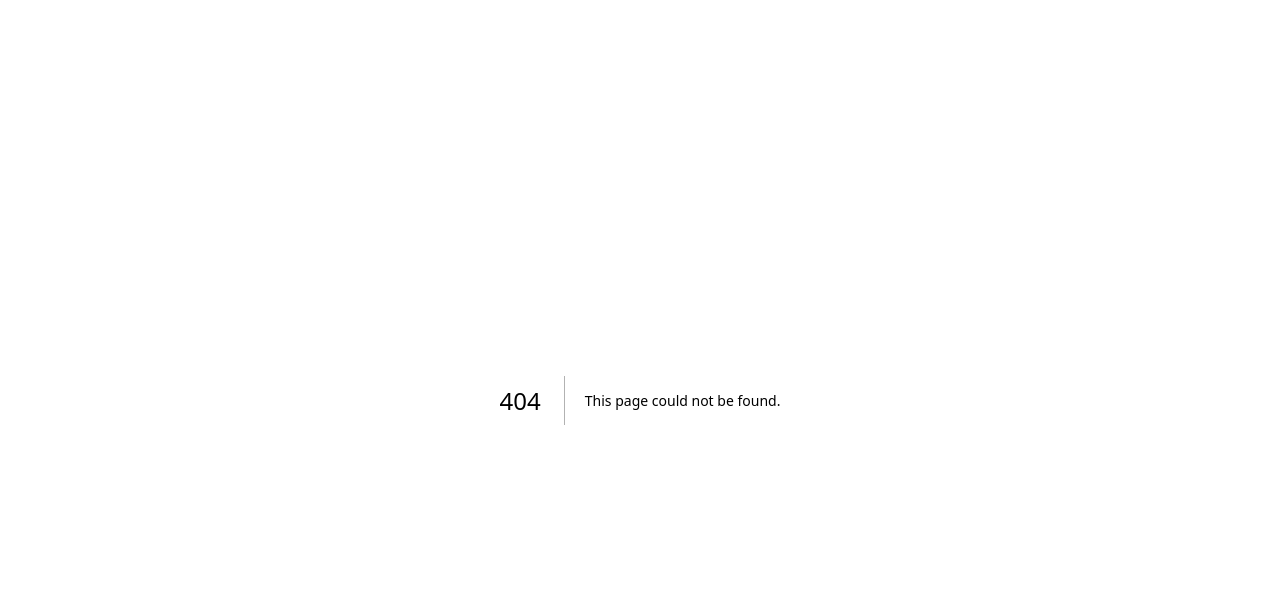
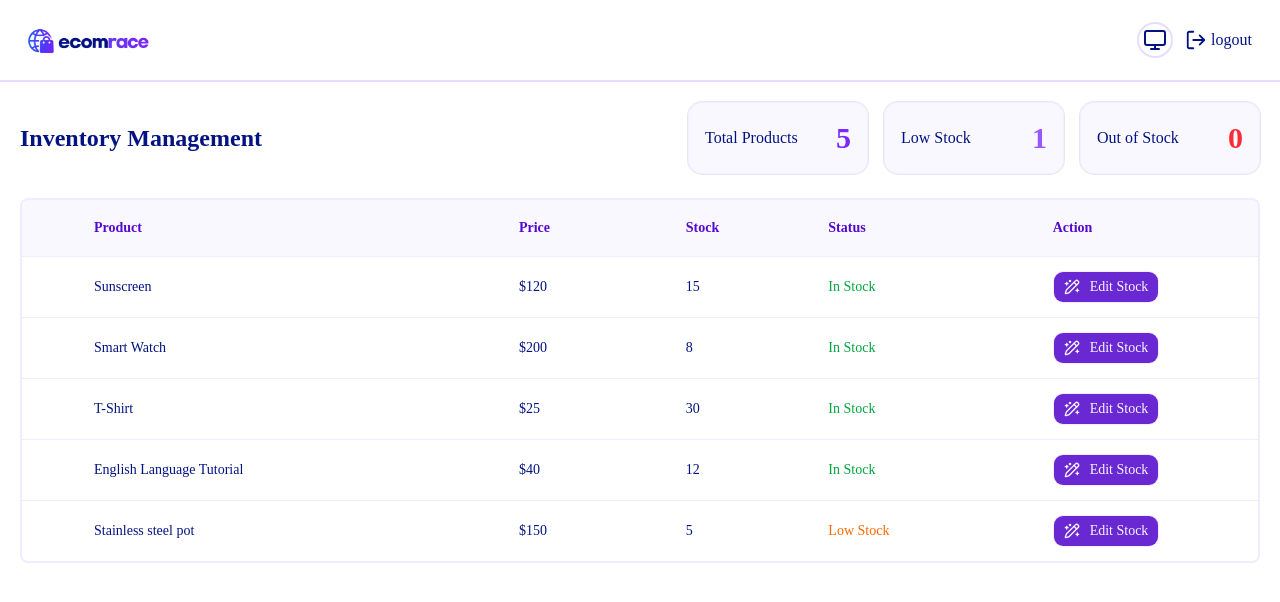
Before and after one commit to Hanieh-yousefzadeh/Dashboard-panel, a Next.js app: page /panel/inventory in a window 1280 px wide. Before the commit this address had no page. Shown: the top 602 px of the page. Built offline with nearby package versions, Linux system fonts and the light colour scheme.

Commit message:
feat : create inventory pagre

```diff
--- /dev/null
+++ b/src/app/panel/inventory/page.tsx
@@ -0,0 +1,156 @@
+"use client"
+
+import { useState } from "react"
+import { useDispatch, useSelector } from "react-redux"
+import type { stateType, dispatchType } from "@/lib/store"
+import { editProduct } from "@/redux/productSlice"
+import { Package, PencilSparkles } from "lucide-react"
+import type { Product } from "@/data/mock-products"
+
+import {
+    Card,
+    CardContent,
+    CardHeader,
+    CardTitle,
+} from "@/components/ui/card"
+import {
+    Table,
+    TableBody,
+    TableCell,
+    TableHead,
+    TableHeader,
+    TableRow,
+} from "@/components/ui/table"
+
+import { Input } from "@/components/ui/input"
+import { Button } from "@/components/ui/button"
+
+export default function InventoryPage() {
+    const dispatch = useDispatch<dispatchType>()
+
+    const products = useSelector(
+        (state: stateType) => state.products.products
+    )
+
+    const [editingId, setEditingId] = useState<number | null>(null)
+    const [stockValue, setStockValue] = useState("")
+
+    function handleSave(productId: number) {
+        const product = products.find((item) => item.id === productId)
+
+        if (!product || stockValue.trim() === "") return
+
+        const newStock = Number(stockValue)
+        if (!Number.isInteger(newStock) || newStock < 0) return
+
+        dispatch(editProduct({
+            ...product,
+            stock: newStock,
+        })
+        )
+        setEditingId(null)
+        setStockValue("")
+    }
+    function handleCancel() {
+        setEditingId(null)
+        setStockValue("")
+    }
+    function handleEdit(product: Product) {
+        setEditingId(product.id)
+        setStockValue(String(product.stock))
+    }
+    const lowStock = products.filter((product) => product.stock > 0 && product.stock <= 5).length
+    const outOfStock = products.filter((product) => product.stock === 0).length
+
+    return (
+        <div className="p-5">
+
+            <div className="flex items-center gap-10 pb-6">
+                <h1 className="text-2xl font-bold w-65"> Inventory Management </h1>
+                <div className="flex justify-end gap-4 w-235">
+                    <Card className="flex flex-row justify-between items-center w-45 h-18 border border-[#7a3ffa0b] bg-[#f1ebfe6a]">
+                        <CardHeader>
+                            <CardTitle className=" w-30 text-[#031381]">Total Products </CardTitle>
+                        </CardHeader>
+                        <CardContent>
+                            <p className="text-3xl font-bold text-[#7B29FB]">{products.length}</p>
+                        </CardContent>
+                    </Card>
+
+                    <Card className="flex flex-row justify-between items-center w-45 h-18 border  border-[#7a3ffa0b] bg-[#f1ebfe6a]">
+                        <CardHeader>
+                            <CardTitle className="text-[#031381] w-30">Low Stock</CardTitle>
+                        </CardHeader>
+                        <CardContent>
+                            <p className="text-3xl font-bold text-[#7929fbc3]">{lowStock}</p>
+                        </CardContent>
+                    </Card>
+
+                    <Card className="flex flex-row justify-between items-center w-45 h-18 border  border-[#7a3ffa0b] bg-[#f1ebfe6a]">
+                        <CardHeader>
+                            <CardTitle className="text-[#031381] w-30">Out of Stock</CardTitle>
+                        </CardHeader>
+                        <CardContent>
+                            <p className="text-3xl font-bold text-red-500">{outOfStock}</p>
+                        </CardContent>
+                    </Card>
+                </div>
+            </div>
+
+            <div className="overflow-x-auto rounded-md border-2 border-[#7a3ffa1a]">
+                <Table>
+                    <TableHeader className="h-14 bg-[#f1ebfe6a]">
+                        <TableRow>
+                            <TableHead className="font-semibold text-[#5409cd] pl-18"> Product</TableHead>
+                            <TableHead className="font-semibold text-[#5409cd]">Price </TableHead>
+                            <TableHead className="font-semibold text-[#5409cd]"> Stock </TableHead>
+                            <TableHead className="font-semibold text-[#5409cd]">Status </TableHead>
+                            <TableHead className="font-semibold text-[#5409cd]">Action</TableHead>
+                        </TableRow>
+                    </TableHeader>
+
+                    <TableBody>
+                        {products.map((product) => (
+                            <TableRow key={product.id}>
+                                <TableCell className="py-5 pl-18 pr-15 font-medium">{product.name}</TableCell>
+                                <TableCell className="pr-15">${product.price}</TableCell>
+                                <TableCell className="pr-15">
+                                    {editingId === product.id ?
+                                        (<Input type="number" value={stockValue}
+                                            onChange={(e) => setStockValue(e.target.value)} className="w-24 border-[#7a3ffa1a]"
+                                        />) : (product.stock)}
+                                </TableCell>
+
+                                <TableCell className="pr-15">
+                                    {product.stock === 0 ? (<span className="text-red-500"> Out of Stock</span>)
+                                        : product.stock <= 5 ? (<span className="text-orange-500"> Low Stock</span>)
+                                            : (<span className="text-green-600">In Stock</span>)}
+                                </TableCell>
+
+                                <TableCell>
+                                    {editingId === product.id ? (
+                                        <div className="flex gap-2">
+                                            <Button onClick={() => handleSave(product.id)} className="bg-[#7a3ffa] hover:bg-[#5409cd]"> Save </Button>
+                                            <Button onClick={ handleCancel } > Cancel</Button>
+                                        </div>
+                                    ) : (
+                                        <Button onClick={() => handleEdit(product)} className="border-[#7a3ffa1a] bg-[#5409cdde] text-[#F9F7FF] hover:bg-[#5409cd]">
+                                            <PencilSparkles className="mr-1 size-4" />
+                                            Edit Stock
+                                        </Button>
+                                    )}
+                                </TableCell>
+                            </TableRow>
+                        ))}
+
+                        {products.length === 0 && (
+                            <TableRow>
+                                <TableCell colSpan={5} className="py-8 text-center">No products found. </TableCell>
+                            </TableRow>
+                        )}
+                    </TableBody>
+                </Table>
+            </div>
+        </div>
+    )
+}
--- a/src/app/panel/orders/page.tsx
+++ b/src/app/panel/orders/page.tsx
@@ -59,7 +59,7 @@ export default function OrdersPage() {
                         <h1 className="text-2xl font-bold w-60">Orders Management</h1>
 
                         <div className="grid grid-cols-1 gap-4 sm:grid-cols-2 xl:grid-cols-4">
-                            <Card className="flex flex-row justify-between items-center w-45 h-18 border border-[#7a3ffa0b]">
+                            <Card className="flex flex-row justify-between items-center w-45 h-18 border border-[#7a3ffa0b] bg-[#f1ebfe6a]">
                                 <CardHeader>
                                     <CardTitle className=" w-30 text-[#031381]">Current Orders</CardTitle>
                                 </CardHeader>
@@ -68,7 +68,7 @@ export default function OrdersPage() {
                                 </CardContent>
                             </Card>
 
-                            <Card className="flex flex-row justify-between items-center w-45 h-18 border  border-[#7a3ffa0b]">
+                            <Card className="flex flex-row justify-between items-center w-45 h-18 border  border-[#7a3ffa0b] bg-[#f1ebfe6a]">
                                 <CardHeader>
                                     <CardTitle className="text-[#031381]">Delivered</CardTitle>
                                 </CardHeader>
@@ -77,7 +77,7 @@ export default function OrdersPage() {
                                 </CardContent>
                             </Card>
 
-                            <Card className="flex flex-row justify-between items-center w-45 h-18 border  border-[#7a3ffa0b]">
+                            <Card className="flex flex-row justify-between items-center w-45 h-18 border  border-[#7a3ffa0b] bg-[#f1ebfe6a]">
                                 <CardHeader>
                                     <CardTitle className="text-[#031381]">Cancelled</CardTitle>
                                 </CardHeader>
@@ -86,7 +86,7 @@ export default function OrdersPage() {
                                 </CardContent>
                             </Card>
 
-                            <Card className="flex flex-row justify-between items-center w-45 h-18 border  border-[#7a3ffa0b]">
+                            <Card className="flex flex-row justify-between items-center w-45 h-18 border  border-[#7a3ffa0b] bg-[#f1ebfe6a]">
                                 <CardHeader>
                                     <CardTitle className="text-[#031381]">Returned</CardTitle>
                                 </CardHeader>
```
